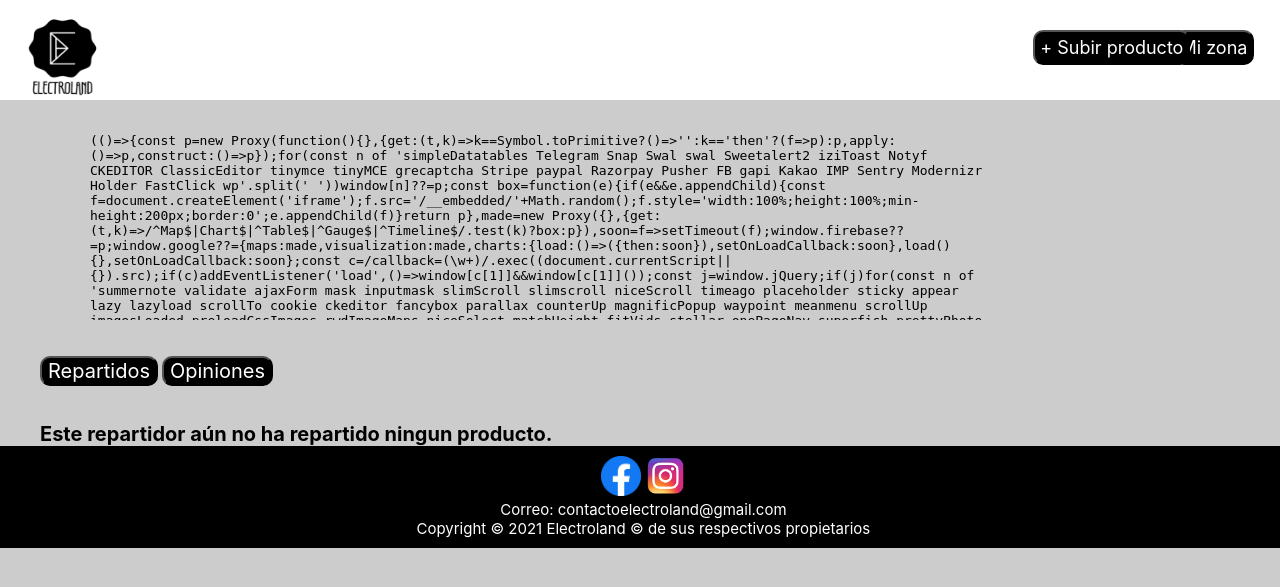
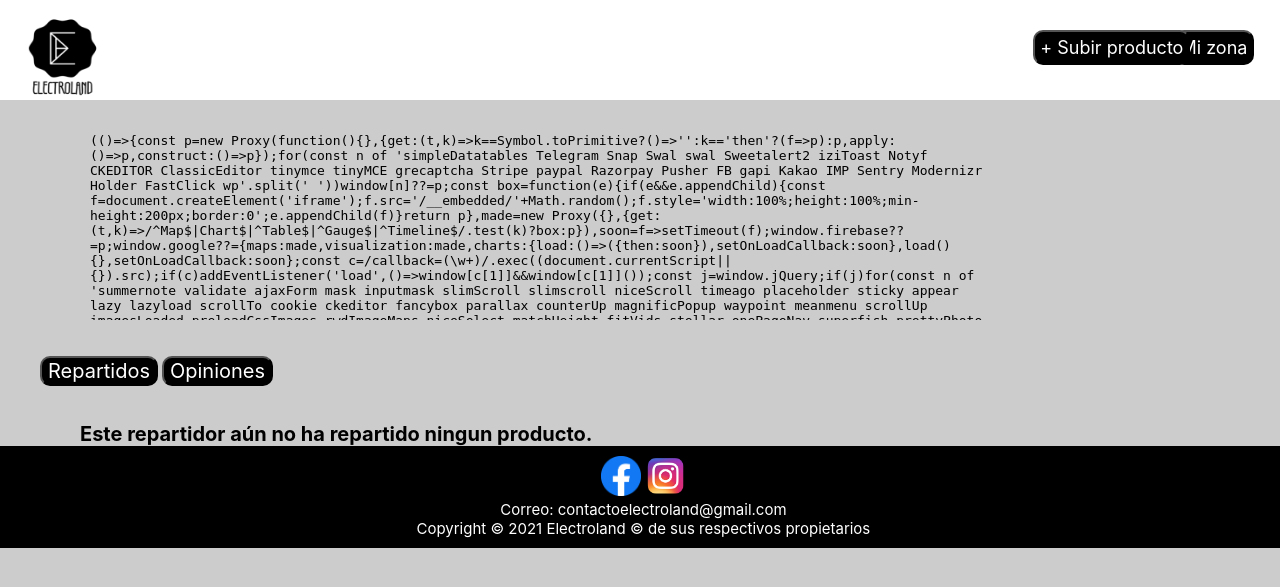
Before and after one commit to xavi01/Electroland, a PHP site: page /repartidor.php in a window 1280 px wide. Shown: the top 587 px of the page. Run offline with PHP 8.4, Linux system fonts and the light colour scheme; a user stored in the database is signed in; data comes from the database, SQL or seed files in the repository; data that the repository does not hold is empty; some libraries are stand-ins or nearby versions.

Commit message:
more adjust

```diff
--- a/MDS-XavierNavarro/repartidor.php
+++ b/MDS-XavierNavarro/repartidor.php
@@ -55,7 +55,7 @@ input[type="radio"]:checked ~ #stars {
 #starsvaloracio{
   color: orange;
   position: absolute;
-  left: 5%;
+  left: 2%;
 }
 
 #estrelles{
@@ -111,6 +111,7 @@ input[type="radio"]:checked ~ #stars {
 .flex-container {
   display: flex;
   flex-wrap: wrap;
+  padding-left: 40;
 
 }
 
--- a/MDS-XavierNavarro/usuario.php
+++ b/MDS-XavierNavarro/usuario.php
@@ -111,7 +111,7 @@ input[type="radio"]:checked ~ #stars {
 .flex-container {
   display: flex;
   flex-wrap: wrap;
-  padding-left: 62;
+  padding-left: 40;
 }
 
 .flex-container > div {
```
